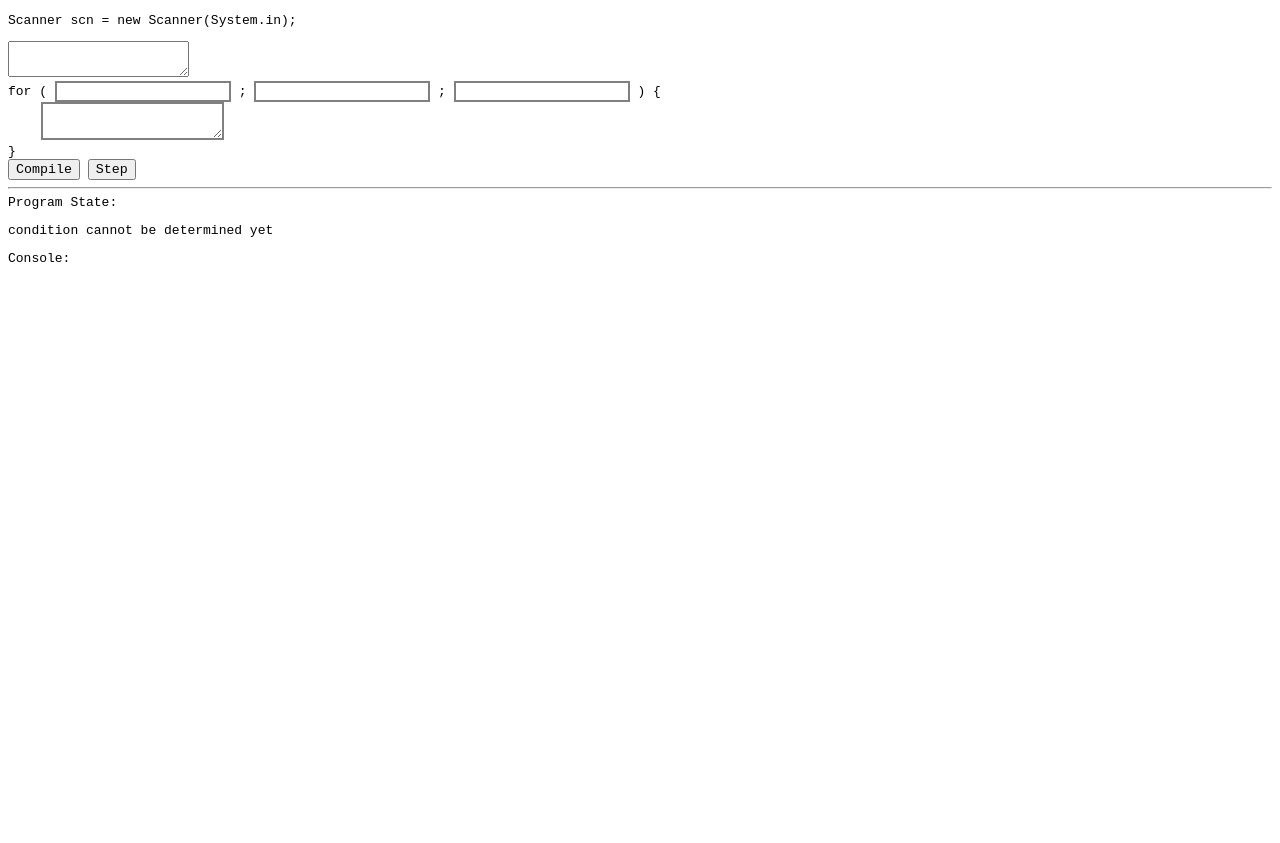
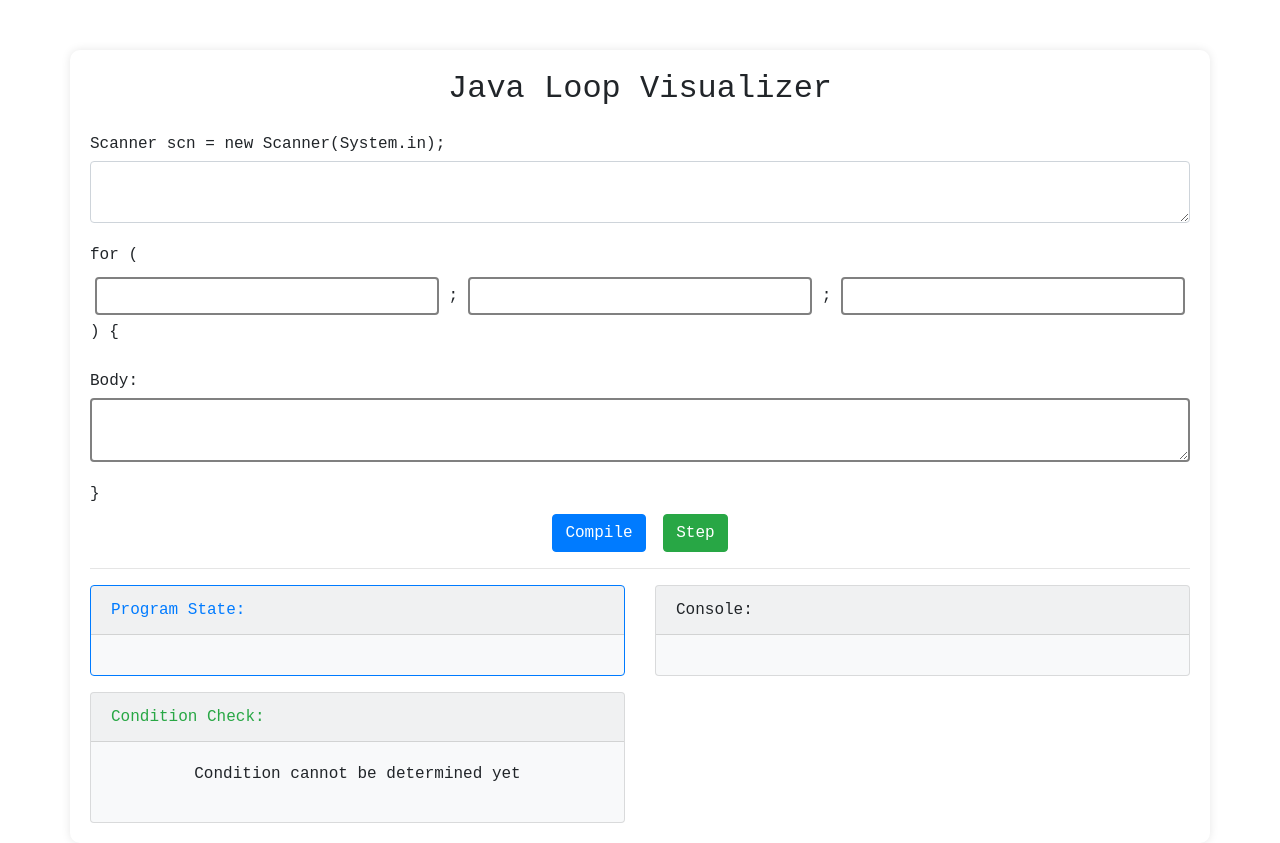
Before and after one commit to zijkdefry/forloop-webapp, a plain HTML site: page webapp/index.html in a window 1280 px wide. Before the commit the page ends 800 px from the top, so only its background shows below. Drawn offline with nearby package versions, Linux system fonts and the light colour scheme.

Commit message:
touched up ui

```diff
--- a/webapp/UI.js
+++ b/webapp/UI.js
@@ -1,35 +1,24 @@
-const forExec = document.getElementById("for-exec") // textarea element before for loop
-const forInit = document.getElementById("for-init") // input element of for loop initialisation
-const forCond = document.getElementById("for-cond") // input element of for loop condition
-const forIter = document.getElementById("for-iter") // input element of for loop iteration
-const forBody = document.getElementById("for-body") // textarea element of for loop body
+const forExec = document.getElementById("for-exec")
+const forInit = document.getElementById("for-init")
+const forCond = document.getElementById("for-cond")
+const forIter = document.getElementById("for-iter")
+const forBody = document.getElementById("for-body")
 
-// Program running states are defined at the top of Runtime.js
-// Indexing this array with a runtime state
-// Returns the HTML element corresponding to that runtime state
 const htmlElemByState = [forBody, forInit, forCond, forIter]
 
-const consoleElem = document.getElementById("console") // Console div
-const variableDump = document.getElementById("var-dump") // Variable Dump div
-const condCheck = document.getElementById("cond-check") // Condition check div
+const consoleElem = document.getElementById("console")
+const variableDump = document.getElementById("var-dump")
+const condCheck = document.getElementById("cond-check")
+const condCheckTitle = document.getElementById("cond-check-title")
 
-// Takes a value x and prints it to the console
-// This function should append a line containing only the value of x
-// To the console element everytime it is called
 const printToConsole = x => {
     consoleElem.innerHTML += x + "<br>"
 }
 
-// clears the console
-// This function should clear all contents of the console element
-// and set a generic title in the console element
 const clearConsole = () => {
-    consoleElem.innerHTML = "Console: <br>"
+    consoleElem.innerHTML = ""
 }
 
-// Reset border highlight of the for loop elements
-// This function should set the styles of all elements in the array htmlElemByState
-// To an unhighlighted style
 const resetHighlight = () => {
     for (let elem of htmlElemByState) {
         elem.style.border = "2px solid grey"
@@ -37,40 +26,23 @@ const resetHighlight = () => {
 }
 resetHighlight()
 
-// Highlight the for loop part (s) that WILL BE executed when "Step" button is clicked
-// This function should first do nothing (return) when paramter s == stateHalt == -1
-// Then it should set the style of the element returned by htmlElemByState[s]
-// To a primary highlighted style
 const highlightNext = s => {
     if (s == stateHalt) { return }
 
     htmlElemByState[s].style.border = "2px solid red"
 }
 
-// Highlight the for loop part (s) that HAS executed when "Step" button is clicked
-// This function should first do nothing (return) when paramter s == stateHalt == -1
-// Then it should set the style of the element returned by htmlElemByState[s]
-// To a secondary highlighted style
 const highlightExecuted = s => {
     if (s == stateHalt) { return }
 
     htmlElemByState[s].style.border = "2px solid blue"
 }
 
-// clear the variable list
-// This function should clear all the contents of the variableDump element
-// and set a generic title in the variableDump element
 const clearVariableDump = () => {
-    variableDump.innerHTML = "Program State: <br>"
+    variableDump.innerHTML = ""
 }
 
-// the runtime calls this function once for every variable declared everytime the "Step" button is clicked
-// This function should append a line that displays the variables' names and values
-// varName is the name of the variable that appended
-// value is the value of the variable
 const appendVariableToDump = (varName, value) => {
-
-    // Wrap strings only with quotes
     if (typeof(value) == "string") {
         variableDump.innerHTML += `${varName} = "${value}" <br>`
     } else {
@@ -78,19 +50,14 @@ const appendVariableToDump = (varName, value) => {
     }
 }
 
-// This function is called once when the "Compiled" button is clicked
-// Because of limitations of our approach,
-// this function should set the contents of the condCheck element
-// to a message signalling that the condition is N/A at the moment (refer code below)
 const initialiseCondition = ex => {
     condCheck.innerHTML = "condition cannot be determined yet"
+    condCheckTitle.className = "card-header text-success"
 }
 
-// This function is called everytime the "Step" button is clicked
-// This function should update the contents of the condCheck element with
-// text that represents the state of the for loop condition (see below code)
-// val is the result of the condition which should be a boolean value, true or false
-// compiled.cond contains the string of the condition that is inputted into the input element
 const updateCondition = val => {
     condCheck.innerHTML = `condition ${compiled.cond} is ${val}`
+
+    let newTextClass = val ? "success" : "danger"
+    condCheckTitle.className = `card-header text-${newTextClass}`
 }
--- a/webapp/index.html
+++ b/webapp/index.html
@@ -1,10 +1,43 @@
 <!DOCTYPE html>
+<html lang="en">
 
-<html>
 <head>
+  <meta charset="UTF-8">
+  <meta name="viewport" content="width=device-width, initial-scale=1.0">
+  <title>Java Loop Visualizer</title>
+  <link href="https://stackpath.bootstrapcdn.com/bootstrap/4.5.2/css/bootstrap.min.css" rel="stylesheet">
   <style>
-            * {
+    body {
+      background-color: #f8f9fa;
       font-family: monospace;
+    }
+
+    .container {
+      background-color: #ffffff;
+      box-shadow: 0px 0px 10px 0px rgba(0, 0, 0, 0.1);
+      border-radius: 10px;
+      padding: 20px;
+      margin-top: 50px;
+    }
+
+    .code-section {
+      display: flex;
+      flex-direction: column;
+      margin-bottom: 20px;
+    }
+
+    .code-section label {
+      margin-bottom: 5px;
+    }
+
+    .for-loop-inputs {
+      display: flex;
+      align-items: center;
+    }
+
+    .for-loop-inputs label,
+    .for-loop-inputs input {
+      margin: 5px;
     }
 
     .vis {
@@ -12,47 +45,73 @@
     }
   </style>
 </head>
-    <body>
-        <p>Scanner scn = new Scanner(System.in);</p>
-        <textarea id="for-exec"></textarea>
-        <div>
-            <span>for (</span>
-            <input id="for-init">
-            <span>;</span>
-            <input id="for-cond">
-            <span>;</span>
-            <input id="for-iter">
-            <span>) {</span>
-        </div>
-        <div style="margin-left: 2.5em;">
-            <textarea id="for-body"></textarea>
+
+<body class="container">
+
+  <h2 class="text-center mb-4">Java Loop Visualizer</h2>
+
+  <div class="code-section">
+    <label for="for-exec">Scanner scn = new Scanner(System.in);</label>
+    <textarea id="for-exec" class="form-control"></textarea>
   </div>
 
-        <div>
-            <span>}</span>
+  <div class="code-section">
+    <label>for (</label>
+    <div class="for-loop-inputs">
+      <input id="for-init" class="form-control">
+      <label>;</label>
+      <input id="for-cond" class="form-control">
+      <label>;</label>
+      <input id="for-iter" class="form-control">
+    </div>
+    <label>) {</label>
   </div>
 
-        <div>
-            <button onclick="initialise()">Compile</button>
-            <button onclick="stepState()">Step</button>
+  <div class="code-section">
+    <label for="for-body">Body:</label>
+    <textarea id="for-body" class="form-control"></textarea>
+  </div>
+  <label>}</label>
+
+  <div class="text-center vis">
+    <button onclick="initialise()" class="btn btn-primary mr-2">Compile</button>
+    <button onclick="stepState()" class="btn btn-success">Step</button>
   </div>
 
   <hr>
 
-        <div id="var-dump" class="vis">
-            Program State: <br>
+  <div class="row">
+    <div class="col-md-6">
+      <div class="card bg-light border-primary mb-3">  <div class="card-header text-primary">Program State:</div>
+        <div class="card-body" id="var-dump">
+        </div>
       </div>
 
-        <div id="cond-check" class="vis">
-            condition cannot be determined yet
+      <div class="card bg-light" id="condition-check">
+        <div class="card-header text-success" id="cond-check-title">Condition Check:</div>
+        <div class="card-body" id="cond-check">
+          <p class="text-center">Condition cannot be determined yet</p>
+        </div>
+      </div>
     </div>
 
-        <div id="console" class="vis">
-            Console: <br>
+    <div class="col-md-6">
+      <div class="card bg-light">
+        <div class="card-header">Console:</div>
+        <div class="card-body" id="console">
         </div>
-    </body>
+      </div>
+    </div>
+  </div>
 
+
+
+  <script src="https://code.jquery.com/jquery-3.5.1.slim.min.js"></script>
+  <script src="https://cdn.jsdelivr.net/npm/@popperjs/core@2.5.3/dist/umd/popper.min.js"></script>
+  <script src="https://stackpath.bootstrapcdn.com/bootstrap/4.5.2/js/bootstrap.min.js"></script>
   <script src="UI.js"></script>
   <script src="Compile.js"></script>
   <script src="Runtime.js"></script>
+</body>
+
 </html>
```
Also changed, not shown: 1 other file. Lines whose indentation alone changed are shown as unchanged.
